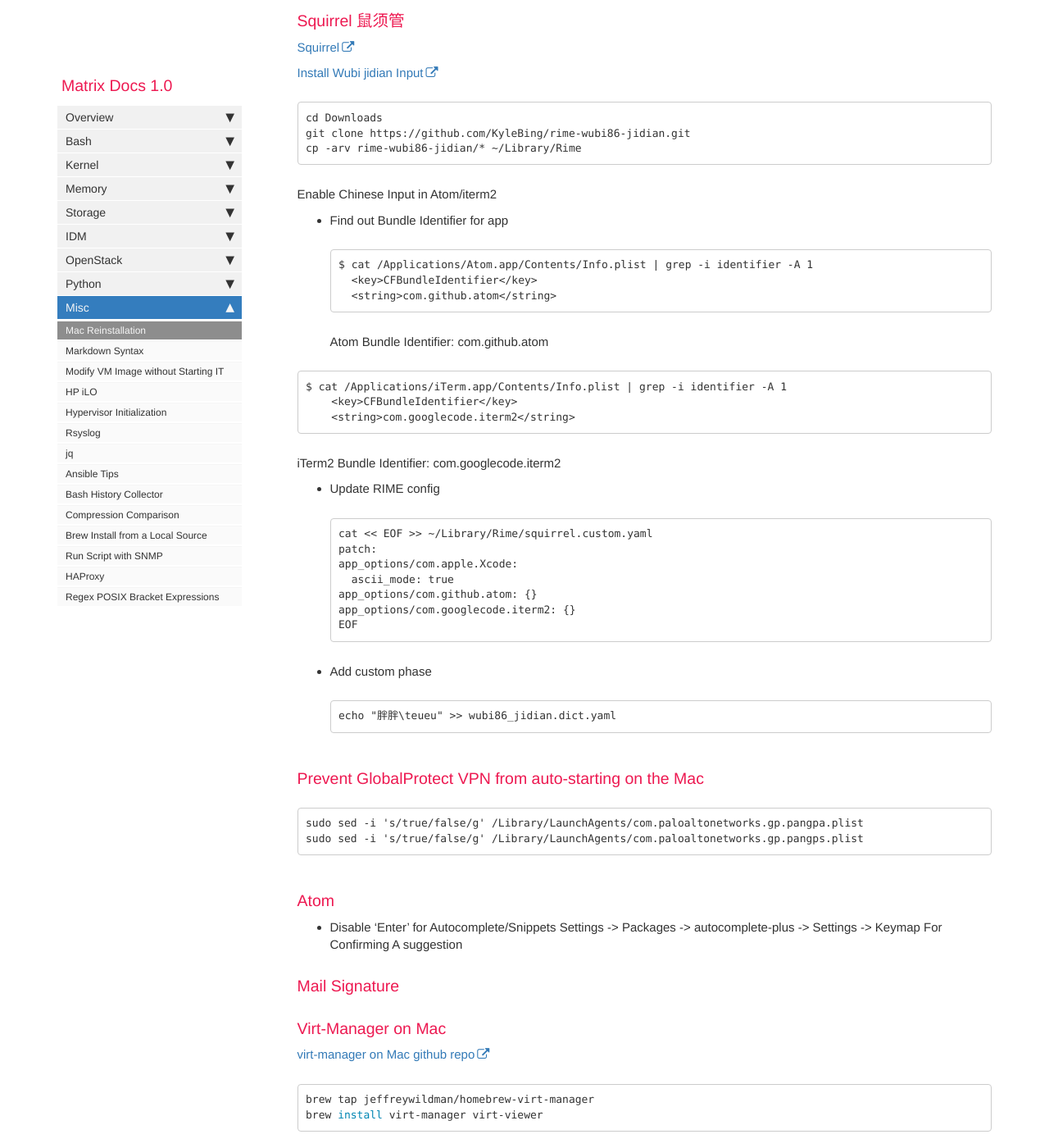
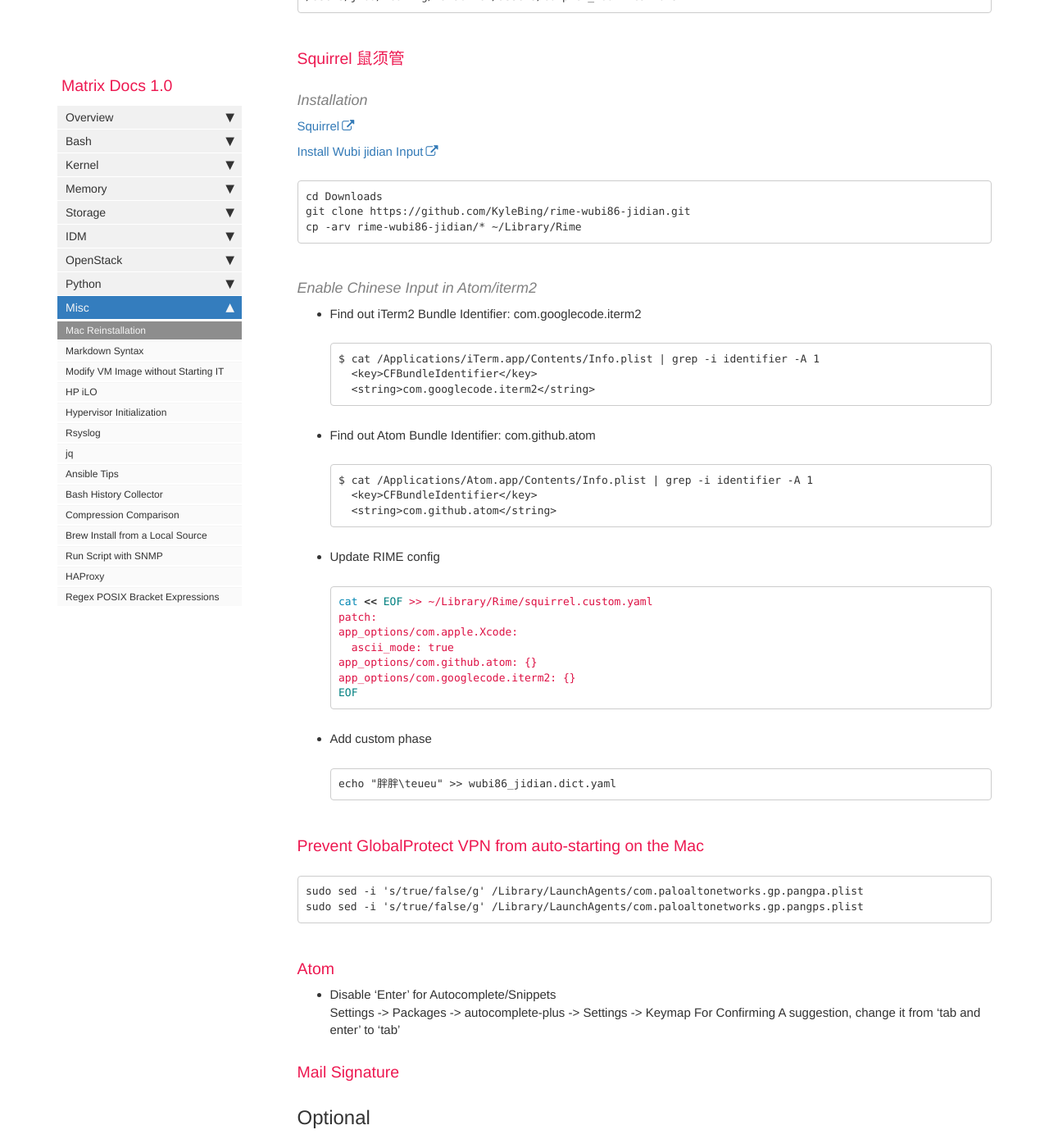
Before and after one commit to matrixzj/documentations, a Jekyll site: the page built from pages/misc/misc_mac_reinstallation_steps.md, in a window 1280 px wide and 1400 px high, scrolled down 3022 px. Shown: the whole window at 82% size. Built offline with Jekyll 4.4.1, drawn with Linux system fonts in a browser that asks for light colours; comment, search, counter and statistics services are not loaded; some of the changed text lies outside the part shown.

Commit message:
There are 1 files have been modified at 2021-03-21 10:19:56 . 	-rw-rw-r--. 1 jzou jzou 4314 Mar 21 10:19 pages/misc/misc_mac_reinstallation_steps.md No files have been added. No files have been deleted. No file type has been changed.

````diff
--- a/pages/misc/misc_mac_reinstallation_steps.md
+++ b/pages/misc/misc_mac_reinstallation_steps.md
@@ -78,7 +78,7 @@
 * [IINA](https://iina.io/)
 * [Keka](https://www.keka.io/en/)
 * Battery Monitor
-* [Input Method - Squirrel 鼠须管]
+* [Input Method - Squirrel 鼠须管](https://matrixzj.github.io/documentations/misc_mac_reinstallation_steps.html#squirrel-%E9%BC%A0%E9%A1%BB%E7%AE%A1)
 * [WeChat](https://www.wechat.com/en/)
 * [QQ](https://im.qq.com/macqq/)
 * [Discord](https://discord.com/)
@@ -86,7 +86,7 @@
 ## Applicaiton Setup
 
 ### iTerm2
-### Enable utf-8 for iTerm2
+- Enable utf-8 for iTerm2
 
 ```bash
 echo 'export LC_ALL=en_US.UTF-8' >> ~/.zshrc
@@ -94,13 +94,13 @@
 ```
 
 ### Karabiner Complex Modifications
-
 complex modifications config location
 ```bash
 /Users/jzou/.config/karabiner/assets/complex_modifications
 ```
 
 ### Squirrel 鼠须管
+#### Installation
 [Squirrel](https://rime.im/download/)
 
 [Install Wubi jidian Input](https://awesomeopensource.com/project/KyleBing/rime-wubi86-jidian)
@@ -110,24 +110,23 @@
 cp -arv rime-wubi86-jidian/* ~/Library/Rime
 ```
 
-Enable Chinese Input in Atom/iterm2
-- Find out Bundle Identifier for app
+#### Enable Chinese Input in Atom/iterm2
+- Find out iTerm2 Bundle Identifier: com.googlecode.iterm2
+```
+$ cat /Applications/iTerm.app/Contents/Info.plist | grep -i identifier -A 1
+    <key>CFBundleIdentifier</key>
+    <string>com.googlecode.iterm2</string>
+```
+
+- Find out Atom Bundle Identifier: com.github.atom
 ```
 $ cat /Applications/Atom.app/Contents/Info.plist | grep -i identifier -A 1
     <key>CFBundleIdentifier</key>
     <string>com.github.atom</string>
 ```
-Atom Bundle Identifier: com.github.atom
-
-```
-$ cat /Applications/iTerm.app/Contents/Info.plist | grep -i identifier -A 1
-    <key>CFBundleIdentifier</key>
-    <string>com.googlecode.iterm2</string>
-```
-iTerm2 Bundle Identifier: com.googlecode.iterm2
 
 - Update RIME config
-```
+```bash
 cat << EOF >> ~/Library/Rime/squirrel.custom.yaml
 patch:
   app_options/com.apple.Xcode:
@@ -151,11 +150,12 @@
 
 ### Atom
 - Disable ‘Enter’ for Autocomplete/Snippets
-  Settings -> Packages -> autocomplete-plus -> Settings -> Keymap For Confirming A suggestion
+  Settings -> Packages -> autocomplete-plus -> Settings -> Keymap For Confirming A suggestion, change it from 'tab and enter' to 'tab'
 
 
 ### Mail Signature
 
+## Optional
 ### Virt-Manager on Mac
 [virt-manager on Mac github repo](https://github.com/jeffreywildman/homebrew-virt-manager)
 
````
